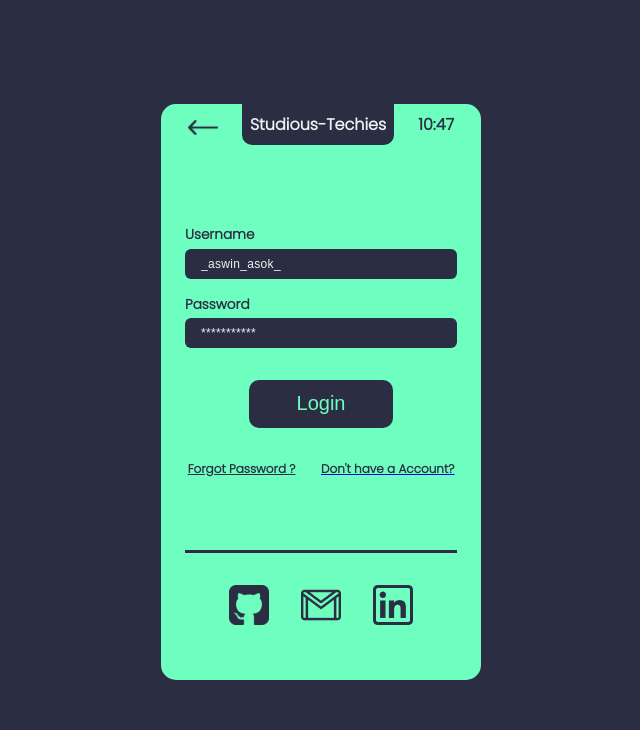
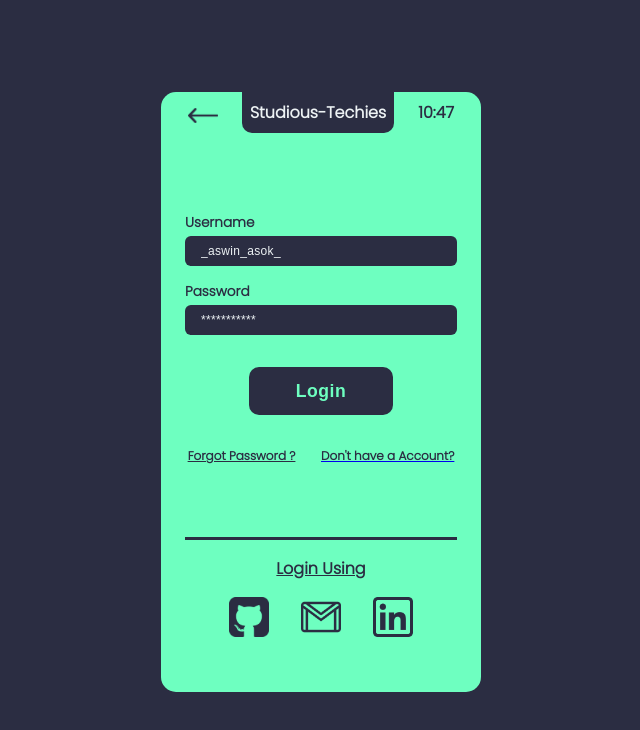
Before and after one commit to AswinAsok/Studious-Techies, a React (Create React App) app: page /login in a window 1280 px wide. Shown: the top 730 px of the page, without its empty margins (319-959 px from the left). Built offline with nearby package versions, Linux system fonts and the light colour scheme.

Commit message:
Home Component started

```diff
--- a/src/App/App.jsx
+++ b/src/App/App.jsx
@@ -1,5 +1,6 @@
 import React from "react";
 import { BrowserRouter as Router, Switch, Route, Link } from "react-router-dom";
+import Home from "../Home/Home";
 
 import Landing from "../Landing/Landing";
 import Login from "../Login/Login";
@@ -11,6 +12,9 @@ function App() {
     <div className="App">
       <Router>
         <Switch>
+          <Route path="/home">
+            <Home />
+          </Route>
           <Route path="/signup">
             <SignUp />
           </Route>
--- /dev/null
+++ b/src/Home/Home.jsx
@@ -0,0 +1,12 @@
+import React from 'react'
+import './Home.css'
+
+const Home = () => {
+    return (
+        <div>
+            Welcome to the Home
+        </div>
+    )
+}
+
+export default Home
--- a/src/Login/Login.css
+++ b/src/Login/Login.css
@@ -69,9 +69,11 @@
   color: #6effc0;
   border: none;
   width: 9rem;
-  font-size: 1.25rem;
+  font-size: 1.1rem;
+  letter-spacing: 0.03rem;
   border-radius: 10px;
   height: 3rem;
+  font-weight: bold;
 }
 
 .general-textone,
@@ -115,6 +117,9 @@
 }
 
 .option-text {
+  color: #2b2d42;
+  font-weight: bold;
+  text-decoration: underline;
   margin-top: 1.5rem;
   width: 17rem;
   text-align: center;
--- a/src/Login/Login.jsx
+++ b/src/Login/Login.jsx
@@ -61,7 +61,9 @@ const Login = () => {
             </div>
 
             <div className="sbtn">
-              <button className="login-button">Login</button>
+              <Link to="/home">
+                <button className="login-button">Login</button>
+              </Link>
             </div>
 
             <div className="general">
@@ -79,7 +81,7 @@ const Login = () => {
             </div>
           </div>
           <div className="line"></div>
-          <div className="option-text"></div>
+          <div className="option-text">Login Using</div>
           <div className="login-options">
             <div className="github-logo">
               <img className="githublogo" src={githublogo} alt="" />
```
Also changed, not shown: src/Home/Home.css (added).
